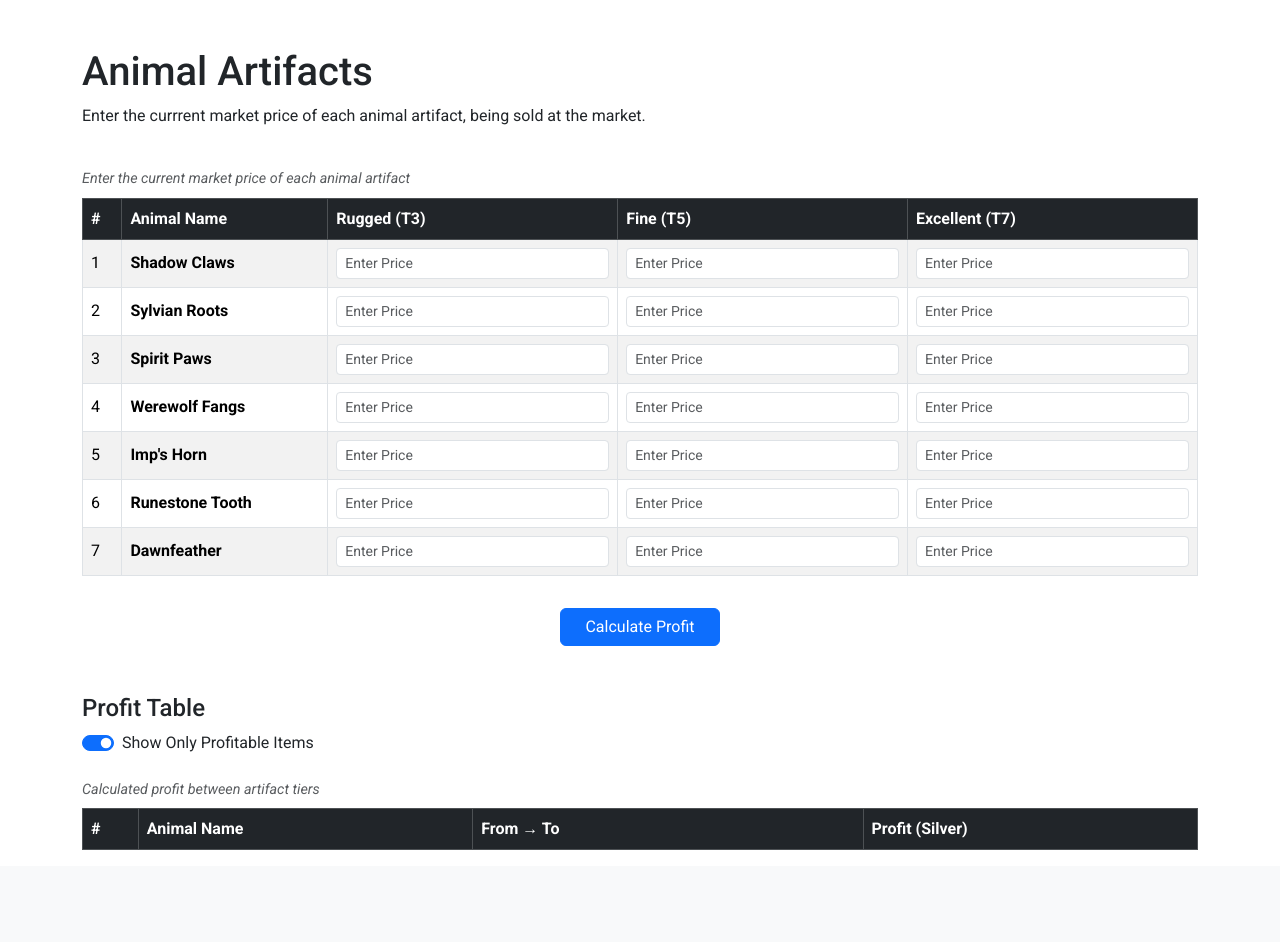
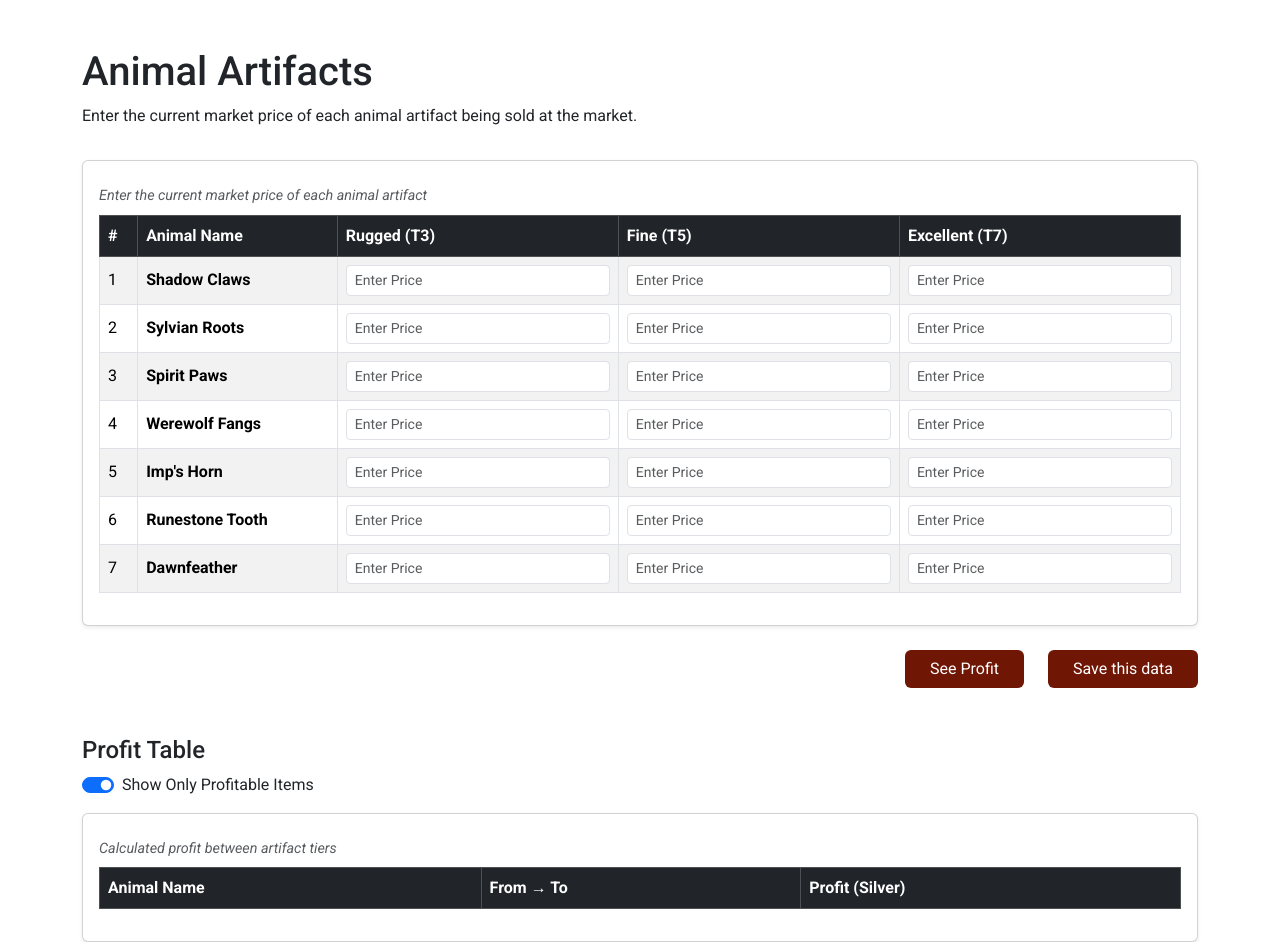
Before and after one commit to attreyabhatt/unalbion, a Django app: page /animal-artifacts/ in a window 1280 px wide. Shown: the part 68-1010 px from the top of the page. Before the commit the page ends 918 px from the top, so only its background shows below. Run offline with Django 5.2, Linux system fonts and the light colour scheme; the visitor is signed in with stand-in values (Sample User, id 1); data comes from the database, SQL or seed files in the repository; lists and menus that the app fills with data are empty.

Commit message:
Lastest animal artifact app update

```diff
--- a/src/static/js/main.js
+++ b/src/static/js/main.js
@@ -7,23 +7,29 @@ document.addEventListener("DOMContentLoaded", function () {
 
     const inputs = form.querySelectorAll("input[type='number']");
 
+    // Helper to add profit rows
     function addProfitRow(tbody, direction, profit, isFirstRow = false, name = "") {
         const row = document.createElement("tr");
         row.setAttribute("data-profit", profit);
 
         let icon = "";
         let badgeClass = "bg-secondary";
+        let rowClass = "";
 
         if (profit > 0) {
             icon = `<i class="bi bi-arrow-up-circle-fill text-success me-1"></i>`;
             badgeClass = "bg-success";
+            rowClass = "table-success";
         } else if (profit < 0) {
             icon = `<i class="bi bi-arrow-down-circle-fill text-danger me-1"></i>`;
             badgeClass = "bg-danger";
+            rowClass = "table-danger";
         } else {
             icon = `<i class="bi bi-dash-circle-fill text-muted me-1"></i>`;
             badgeClass = "bg-secondary";
         }
+
+        row.className = `${rowClass}`;
 
         row.innerHTML = `
             <td>${isFirstRow ? `<strong>${name}</strong>` : ""}</td>
@@ -95,12 +101,14 @@ document.addEventListener("DOMContentLoaded", function () {
         const rows = document.querySelectorAll("#profit-table tbody tr");
 
         rows.forEach(row => {
-            if (!row.hasAttribute("data-profit")) return;
+            if (!row.hasAttribute("data-profit")) return; // skip spacer rows
+
             const profit = parseFloat(row.getAttribute("data-profit"));
             row.style.display = (showOnlyProfitable && profit <= 0) ? "none" : "";
         });
     }
 
+    // Bootstrap icon link (if not already added)
     if (!document.querySelector("link[href*='bootstrap-icons']")) {
         const iconLink = document.createElement("link");
         iconLink.rel = "stylesheet";
@@ -108,6 +116,7 @@ document.addEventListener("DOMContentLoaded", function () {
         document.head.appendChild(iconLink);
     }
 
+    // Events
     calculateProfits();
     inputs.forEach((input) => input.addEventListener("input", calculateProfits));
     profitToggle.addEventListener("change", applyProfitFilter);
--- a/src/templates/animal_artifacts/animal_artifacts.html
+++ b/src/templates/animal_artifacts/animal_artifacts.html
@@ -13,14 +13,14 @@ Unalbion - Animal Artifacts
     <div class="row mb-3 mt-3">
         <div class="col-md-12">
             <h1>Animal Artifacts</h1>
-            <p>Enter the currrent market price of each animal artifact, being sold at the market.</p>
+            <p>Enter the current market price of each animal artifact being sold at the market.</p>
         </div>
     </div>
 
     <form id="animal_artifacts_form" name="animal_artifacts_form" method="POST" action="{% url 'animal_artifacts' %}">
         {% csrf_token %}
 
-        <div class="table-responsive">
+        <div class="table-responsive card p-3 shadow-sm mb-4">
             <table class="table table-hover table-bordered table-striped align-middle" id="animal-artifacts-table">
                 <caption class="text-muted">Enter the current market price of each animal artifact</caption>
                 <thead class="table-dark">
@@ -35,7 +35,7 @@ Unalbion - Animal Artifacts
                 <tbody>
                     {% for name, items_by_tier in grouped_items.items %}
                     <tr>
-                        <td>{{forloop.counter}}</td>
+                        <td>{{ forloop.counter }}</td>
                         <td><strong>{{ name }}</strong></td>
                         {% for tier in artifact_types %}
                         <td>
@@ -57,12 +57,50 @@ Unalbion - Animal Artifacts
             </table>
         </div>
 
-        <div class="row justify-content-center mt-3">
+        <div class="row justify-content-end mt-3">
             <div class="col-sm-auto">
-                <button type="submit" class="btn btn-primary px-4" id="calculate-profit-btn">Calculate Profit</button>
+                <a href="#profit-table-container" class="btn albion-btn px-4" id="see-profit-btn">
+                    See Profit
+                </a>
+
+            </div>
+            <div class="col-sm-auto">
+                <button type="submit" class="btn albion-btn px-4" id="calculate-profit-btn">
+                    Save this data
+                </button>
             </div>
         </div>
     </form>
+
+    <h4 class="mt-5">Profit Table</h4>
+    <div class="form-check form-switch mb-3">
+        <input class="form-check-input" type="checkbox" id="profitToggle" checked>
+        <label class="form-check-label" for="profitToggle">Show Only Profitable Items</label>
+    </div>
+
+    <div class="table-responsive card p-3 shadow-sm" id="profit-table-container">
+        <table class="table table-hover table-bordered table-striped align-middle" id="profit-table">
+            <caption class="text-muted">Calculated profit between artifact tiers</caption>
+            <thead class="table-dark">
+                <tr>
+                    <th scope="col">Animal Name</th>
+                    <th scope="col">From → To</th>
+                    <th scope="col">Profit (Silver)</th>
+                </tr>
+            </thead>
+            <tbody></tbody>
+        </table>
+    </div>
+
+    <!-- Toast Container -->
+    <div class="position-fixed bottom-0 end-0 p-3" style="z-index: 11">
+        <div id="toastNotification" class="toast align-items-center text-white bg-success border-0" role="alert" aria-live="assertive" aria-atomic="true">
+            <div class="d-flex">
+                <div class="toast-body">Profits calculated successfully!</div>
+                <button type="button" class="btn-close btn-close-white me-2 m-auto" data-bs-dismiss="toast" aria-label="Close"></button>
+            </div>
+        </div>
+    </div>
 
     <style>
         .table-light {
@@ -78,46 +116,23 @@ Unalbion - Animal Artifacts
             color: #6c757d;
         }
 
-        #profit-table td:first-child {
-            font-weight: bold;
-        }
-
         #profit-table .badge {
             font-size: 1rem;
-            padding: 0.5em 0.75em;
+            padding: 0.2em 0.5em;
         }
 
         #profit-table i {
             vertical-align: middle;
         }
 
-        #profit-table tr:hover {
-            background-color: #f2f2f2;
+        thead th {
+            position: sticky;
+            top: 0;
+            background-color: #343a40;
+            z-index: 10;
         }
     </style>
-
-    <h4 class="mt-5">Profit Table</h4>
-    <div class="form-check form-switch mb-3">
-        <input class="form-check-input" type="checkbox" id="profitToggle" checked>
-        <label class="form-check-label" for="profitToggle">Show Only Profitable Items</label>
-    </div>
-
-    <div class="table-responsive">
-        <table class="table table-hover table-bordered table-striped align-middle" id="profit-table">
-            <caption class="text-muted">Calculated profit between artifact tiers</caption>
-            <thead class="table-dark">
-                <tr>
-                    <th scope="col" style="width: 5%">#</th>
-                    <th scope="col" style="width: 30%">Animal Name</th>
-                    <th scope="col" style="width: 35%">From → To</th>
-                    <th scope="col" style="width: 35%">Profit (Silver)</th>
-                </tr>
-            </thead>
-            <tbody></tbody>
-        </table>
-    </div>
 </div>
 
 <script src="{% static 'js/main.js' %}"></script>
-
 {% endblock content %}
```
